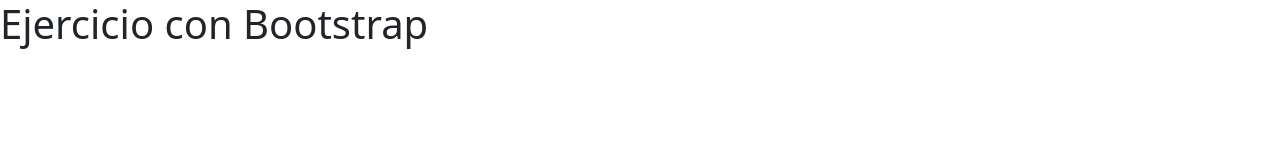
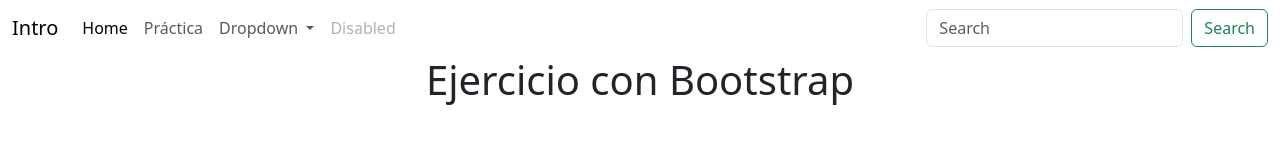
Before and after one commit to paconut/bootstrap_basico, a plain HTML site: page index.html in a window 1280 px wide. Drawn offline with nearby package versions, Linux system fonts and the light colour scheme.

Commit message:
se agregó el archivo practica y una barra de navegación de la documentación, alterada para ser responsiva a pantallas pequeñas.

```diff
--- a/index.html
+++ b/index.html
@@ -10,8 +10,50 @@
 </head>
 
 <body>
-    <h1>Ejercicio con Bootstrap</h1>
-
+    <nav class="navbar navbar-expand-sm">
+        <div class="container-fluid">
+            <a class="navbar-brand" href="../index.html">Intro</a>
+            <button class="navbar-toggler" type="button" data-bs-toggle="collapse"
+                data-bs-target="#navbarSupportedContent" aria-controls="navbarSupportedContent" aria-expanded="false"
+                aria-label="Toggle navigation">
+                <span class="navbar-toggler-icon"></span>
+            </button>
+            <div class="collapse navbar-collapse" id="navbarSupportedContent">
+                <ul class="navbar-nav me-auto mb-2 mb-lg-0">
+                    <li class="nav-item">
+                        <a class="nav-link active" aria-current="page" href="#">Home</a>
+                    </li>
+                    <li class="nav-item">
+                        <a class="nav-link" href="html/practica.html">Práctica</a>
+                    </li>
+                    <li class="nav-item dropdown">
+                        <a class="nav-link dropdown-toggle" href="#" role="button" data-bs-toggle="dropdown"
+                            aria-expanded="false">
+                            Dropdown
+                        </a>
+                        <ul class="dropdown-menu">
+                            <li><a class="dropdown-item" href="#contenedores">Ver contenedores</a></li>
+                            <li><a class="dropdown-item" href="#colores">Ver colores</a></li>
+                            <li>
+                                <hr class="dropdown-divider">
+                            </li>
+                            <li><a class="dropdown-item"
+                                    href="https://getbootstrap.com/docs/5.3/getting-started/download/">Ver la
+                                    documentación</a></li>
+                        </ul>
+                    </li>
+                    <li class="nav-item">
+                        <a class="nav-link disabled" aria-disabled="true">Disabled</a>
+                    </li>
+                </ul>
+                <form class="d-flex" role="search">
+                    <input class="form-control me-2" type="search" placeholder="Search" aria-label="Search">
+                    <button class="btn btn-outline-success" type="submit">Search</button>
+                </form>
+            </div>
+        </div>
+    </nav>
+    <h1 class="text-center">Ejercicio con Bootstrap</h1>
     <script src="https://cdn.jsdelivr.net/npm/bootstrap@5.3.2/dist/js/bootstrap.bundle.min.js"
         integrity="sha384-C6RzsynM9kWDrMNeT87bh95OGNyZPhcTNXj1NW7RuBCsyN/o0jlpcV8Qyq46cDfL"
         crossorigin="anonymous"></script>
```
Also changed, not shown: html/practica.html (added).
